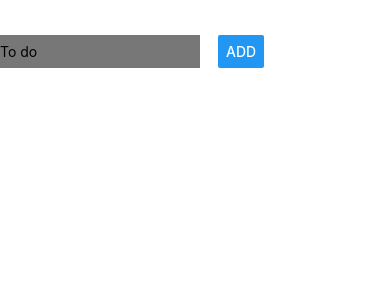
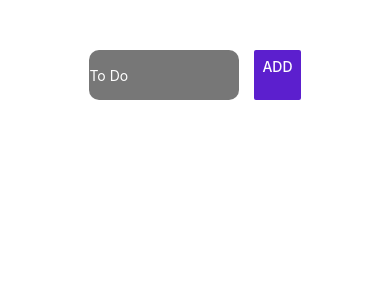
Before and after one commit to misharexviashvili/ToDoApp-SkillWill, a React Native app: screen / in a window 390 px wide. Shown: the top 300 px of the page. Built offline with nearby package versions, Linux system fonts and the light colour scheme.

Commit message:
Working todo input

```diff
--- a/App.js
+++ b/App.js
@@ -1,21 +1,56 @@
-import { StatusBar } from "expo-status-bar";
-import { StyleSheet, Text, View } from "react-native";
-import Input from "./components/Input";
+import { useState } from "react";
+import {
+  Button,
+  StyleSheet,
+  Text,
+  TextInput,
+  View,
+  Pressable,
+} from "react-native";
 export default function App() {
+  const [inputText, setInputText] = useState("");
+  const [task, setTask] = useState([]);
+  const onChangeTextHandler = function (input) {
+    setInputText(input);
+  };
+  console.log(inputText);
+  const onPressHandler = function () {
+    setTask((currentInput) => {
+      return [
+        ...currentInput,
+        {
+          text: inputText,
+          id: Math.random().toString(),
+        },
+      ];
+    });
+  };
+  console.log(task)
   return (
     <View style={styles.container}>
-      <Input style={styles.input} />
-      <StatusBar style="auto" />
+      <TextInput
+        onChangeText={onChangeTextHandler}
+        style={styles.textInput}
+        placeholder="To Do"
+      />
+      <Button title="Add" color={"#5C1FCE"} onPress={onPressHandler} />
     </View>
   );
 }
 
 const styles = StyleSheet.create({
   container: {
+    marginTop: 50,
+    paddingHorizontal: 30,
     flexDirection: "row",
-    backgroundColor: "#fff",
+    justifyContent: "center",
   },
-  input: {
-    backgroundColor: "blue",
+  textInput: {
+    backgroundColor: "#777",
+    color: "#fff",
+    width: 150,
+    borderRadius: 10,
+    marginRight: 15,
+    height: 50,
   },
 });
--- a/components/Input.js
+++ /dev/null
@@ -1,21 +0,0 @@
-import { Button, StyleSheet, Text, TextInput, View } from "react-native";
-import { useState } from "react";
-export default function Input() {
-  return (
-    <View style={styles.container}>
-      <TextInput placeholder="To do" />
-      <Button title="add" />
-    </View>
-  );
-}
-
-const styles = StyleSheet.create({
-  container: {
-    flexDirection: "row",
-    backgroundColor: "#777",
-    justifyContent: "space-between",
-    alignItems: "center",
-    marginTop: 35,
-    width: 200,
-  },
-});
```
